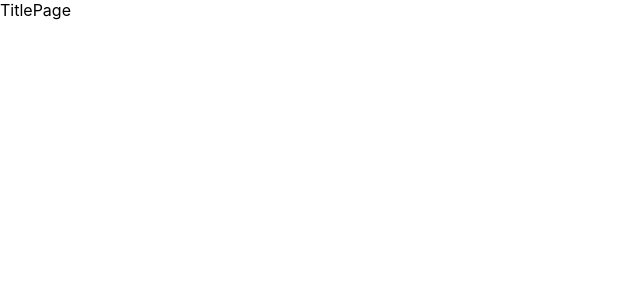
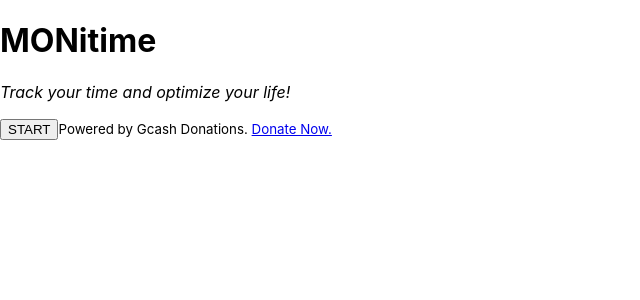
Before and after one commit to aramind/first-web-dev-portfolio, a React (Create React App) app in the folder p3-react-app/: page / in a window 1280 px wide. Shown: the top 300 px of the page, without its empty margins (0-640 px from the left). Built offline with nearby package versions, Linux system fonts and the light colour scheme.

Commit message:
feat: setting the elements of TitlePage.js

```diff
--- a/p3-react-app/src/pages/TitlePage.js
+++ b/p3-react-app/src/pages/TitlePage.js
@@ -1,7 +1,21 @@
 import React from "react";
+import { Link, NavLink } from "react-router-dom";
 
 const TitlePage = () => {
-  return <div>TitlePage</div>;
+  return (
+    <div className="page page--title">
+      <h1 className="title">MONitime</h1>
+      <p className="title-subtext">
+        <i>Track your time and optimize your life!</i>
+      </p>
+      <Link to="/monitimeapp">
+        <button className="btn btn--main-action">START</button>
+      </Link>
+      <small>
+        Powered by Gcash Donations. <NavLink>Donate Now.</NavLink>
+      </small>
+    </div>
+  );
 };
 
 export default TitlePage;
```
